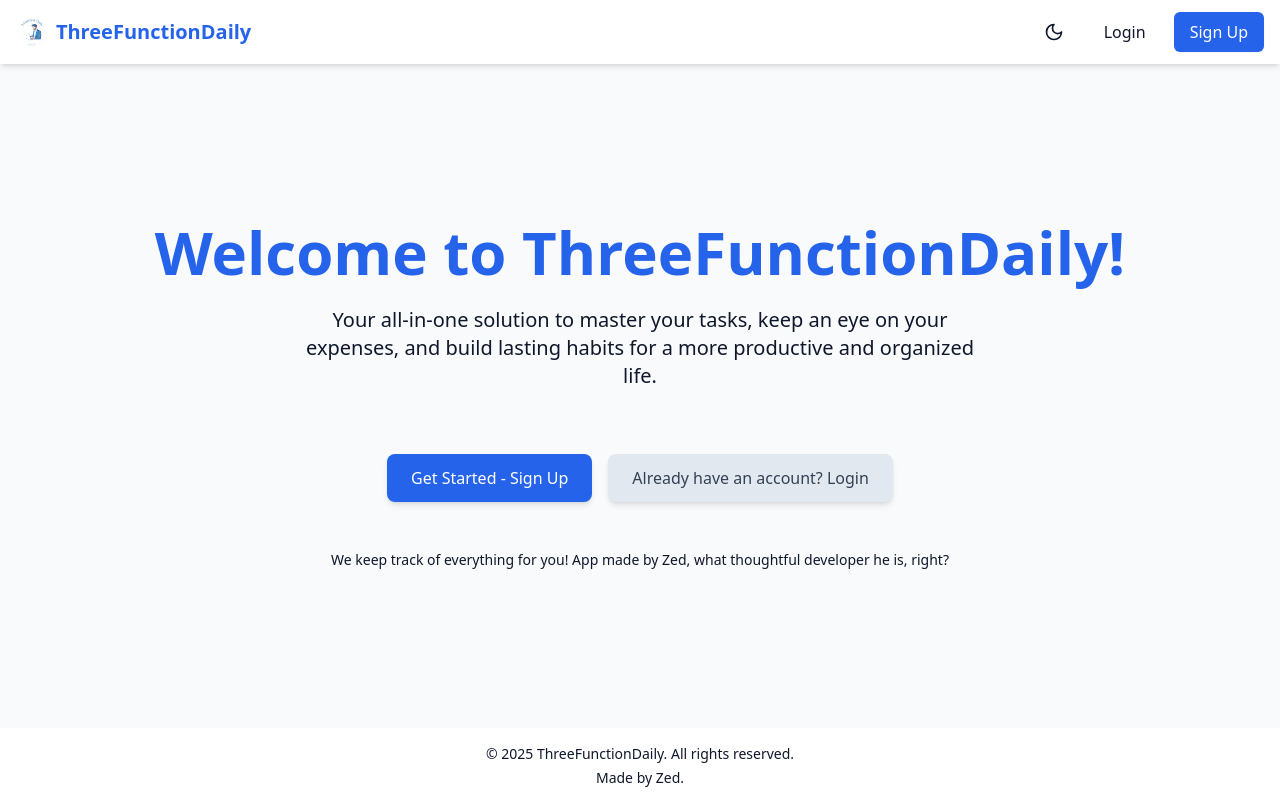
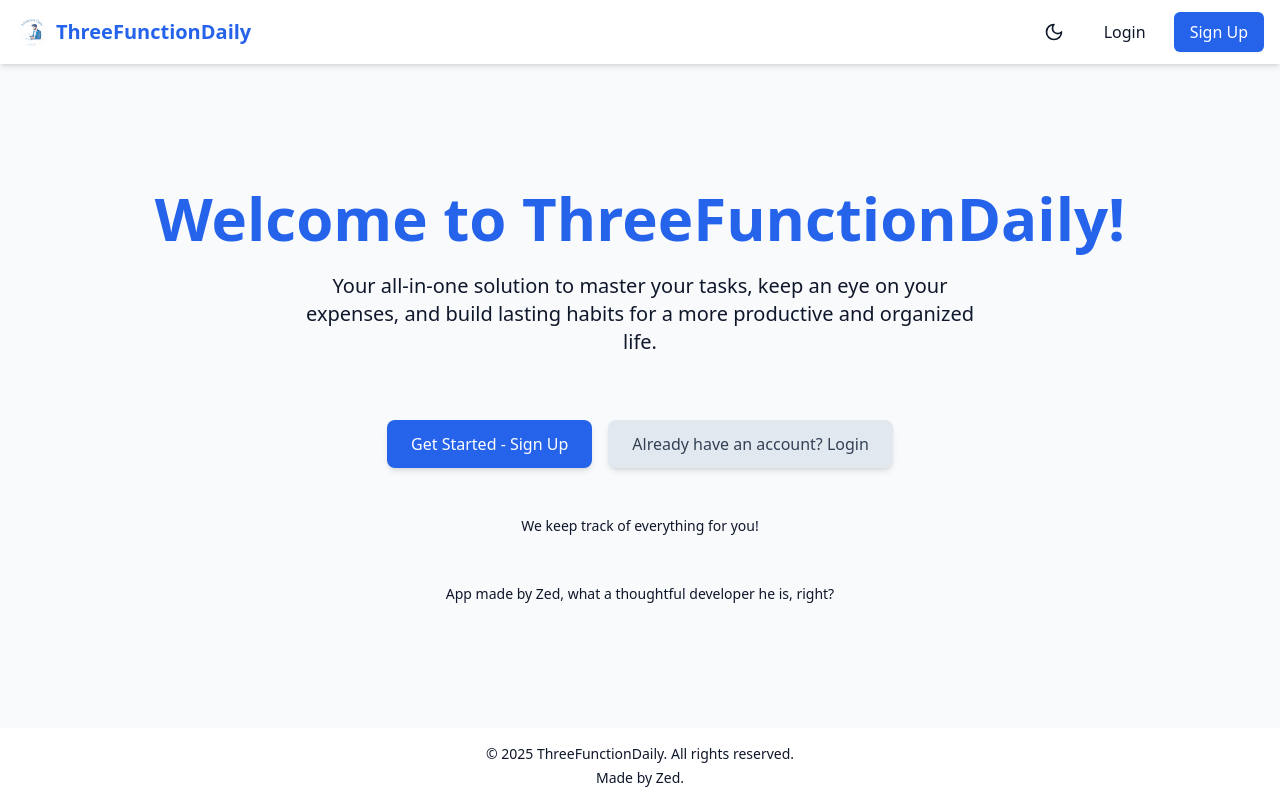
Before and after one commit to jzzedy/three-functiondaily-frontend, a React (Vite) app: page / in a window 1280 px wide. Built offline with nearby package versions, Linux system fonts and the light colour scheme.

Commit message:
added new line in homepage

```diff
--- a/src/pages/HomePage.tsx
+++ b/src/pages/HomePage.tsx
@@ -106,7 +106,9 @@ const HomePage: React.FC = () => {
 
       <p className="mt-12 text-sm text-text-secondary">
         We keep track of everything for you!
-        App made by Zed, what thoughtful developer he is, right?
+      </p>
+      <p className="mt-12 text-sm text-text-secondary">
+        App made by Zed, what a thoughtful developer he is, right?
       </p>
     </motion.div>
   );
```
